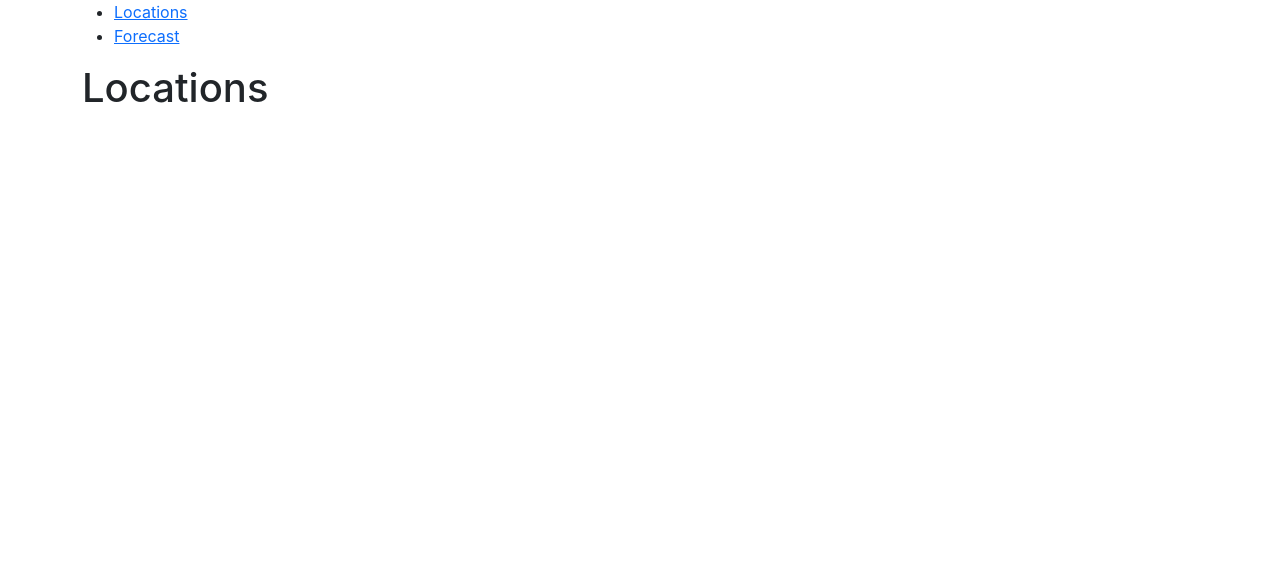
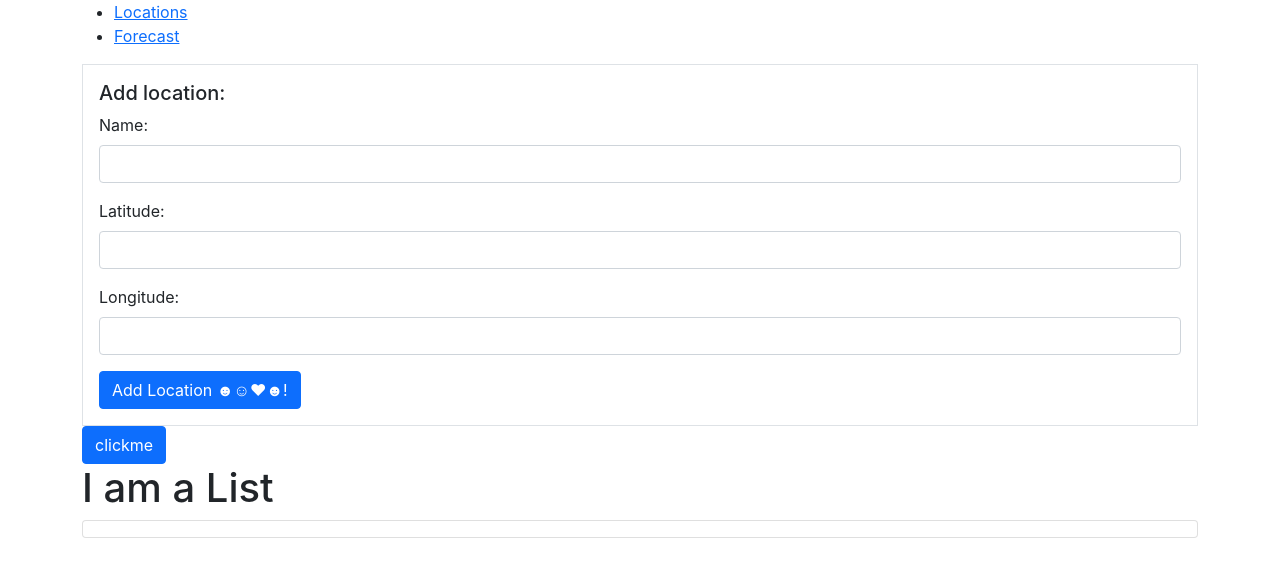
Before and after one commit to matante/ex3-react-miriamcohenbitan-matantenenboim, a React (Create React App) app: page /locations in a window 1280 px wide. Shown: the top 574 px of the page. Built offline with nearby package versions, Linux system fonts and the light colour scheme.

Commit message:
add list of locations, add remove button

```diff
--- /dev/null
+++ b/src/Location.js
@@ -0,0 +1,22 @@
+module.exports = class Location {
+    constructor(name, latitude, longitude) {
+        if (!name || isNaN(longitude) || isNaN(latitude)){
+            console.log("bad from c-tor")
+            return;
+        }
+        this.name = name;
+        this.latitude = latitude;
+        this.longitude = longitude;
+    }
+
+    getName(){
+        return this.name;
+    }
+    getLatitude() {
+        return this.latitude;
+    }
+    getLongitude() {
+        return this.longitude;
+    }
+
+}
--- a/src/components/Forecast.js
+++ b/src/components/Forecast.js
@@ -4,7 +4,6 @@ import App from "../App";
 
 function Forecast() {
 
-    console.log("Hello from Forecast");
     return (
         <h1>Forecast</h1>
     );
--- a/src/components/Form.js
+++ b/src/components/Form.js
@@ -1,7 +1,6 @@
 import {useState} from "react";
 
 export default function Form(props) {
-
     const [inputs, setInputs] = useState({});
     const handleChange = (event) => {
         const name = event.target.name;
@@ -11,11 +10,13 @@ export default function Form(props) {
 
     const handleSubmit = (event) => {
         event.preventDefault();
-        console.log(inputs);
+        props.addLocation(event);
     }
 
 
     return (
+        <div>
+
             <form className="border p-3" onSubmit={handleSubmit}>
                 {/*// todo: responsive*/}
                 <h5>Add location:</h5>
@@ -54,7 +55,13 @@ export default function Form(props) {
                 </div>
 
 
-            <button type="submit" className="btn btn-primary">Compute</button>
+                <button type="submit" className="btn btn-primary">Add Location ☻☺♥☻!</button>
+
             </form>
+            <button type="text" className="btn btn-primary" onClick={() => {
+                for (let i = 0; i < props.list.length; i++){console.log(props.list[i])}
+            } }>clickme</button>
+        </div>
+
     );
 }
--- /dev/null
+++ b/src/components/List.js
@@ -0,0 +1,28 @@
+import * as React from 'react';
+import App from "../App";
+
+
+function List(props) {
+
+    return (
+        <>
+            <h1>I am a List</h1>
+            <div className="card">
+                <ol>
+                    {props.list.map(location => (
+                        <li key={location.name}>
+                            name: {location.name} &nbsp;&nbsp;&nbsp;&nbsp;
+                            latitude: {location.latitude}&nbsp;&nbsp;&nbsp;&nbsp;
+                            longitude: {location.longitude}
+                            <button type="button" className="btn btn-danger"
+                                    onClick={ () => props.deleteLocation(location.name)}>
+                                Delete Location</button>
+                        </li>
+                    ))}
+                </ol>
+            </div>
+        </>
+    );
+}
+
+export default List;
--- a/src/components/Locations.js
+++ b/src/components/Locations.js
@@ -1,14 +1,43 @@
-import * as React from 'react';
-
+import React, {useState, useEffect} from 'react';
+import Location from "../Location"
 import Form from "./Form";
+import List from "./List";
 
 export default function Locations() {
-    console.log("Hello from Locations");
+    const [locationsList, setLocationsList] = useState([]);
+
+    const addLocation = (event) => {
+        const name = event.target.locationName.value.trim();
+        const latitude = parseInt(event.target.latitude.value.trim());
+        const longitude = parseInt(event.target.longitude.value.trim());
+        if (!name || isNaN(longitude) || isNaN(latitude)){
+            console.log("bad from handle change")
+            return;
+        }
+        for (let location of locationsList){
+            if (location.name === name){
+                console.log(name + " already appears")
+                return; // todo print error?
+
+            }
+        }
+        let newLocation = new Location(name, latitude, longitude)
+        setLocationsList(oldList => [...oldList, newLocation]);
+
+        // const updateLocationsArray = [...locationsList, newLocation];
+        // setLocationsList(updateLocationsArray);
+
+    }
+
+    const deleteLocation = (otherName) => {
+       setLocationsList(locationsList.filter(location => location.name !== otherName));
+    }
+
 
     return (
-        // <main style={{ padding: '1rem 0' }}>
-        //     <Form url={"http://localhost:8080/"}/>
-        // </main>
-        <h1>Locations</h1>
+        <>
+            <Form list={locationsList} addLocation={addLocation}/>
+            <List list={locationsList} deleteLocation={deleteLocation}/>
+        </>
     );
 }
--- a/src/components/Menu.js
+++ b/src/components/Menu.js
@@ -1,11 +1,9 @@
 import * as React from 'react';
 import App from "../App";
 import {Link, Route} from "react-router-dom";
-import Locations from "./Locations";
-import Forecast from "./Forecast";
+
 
 function Menu() {
-    console.log("Hello from Menu");
     return (
         <>
 
```
Lines whose indentation alone changed are shown as unchanged.
